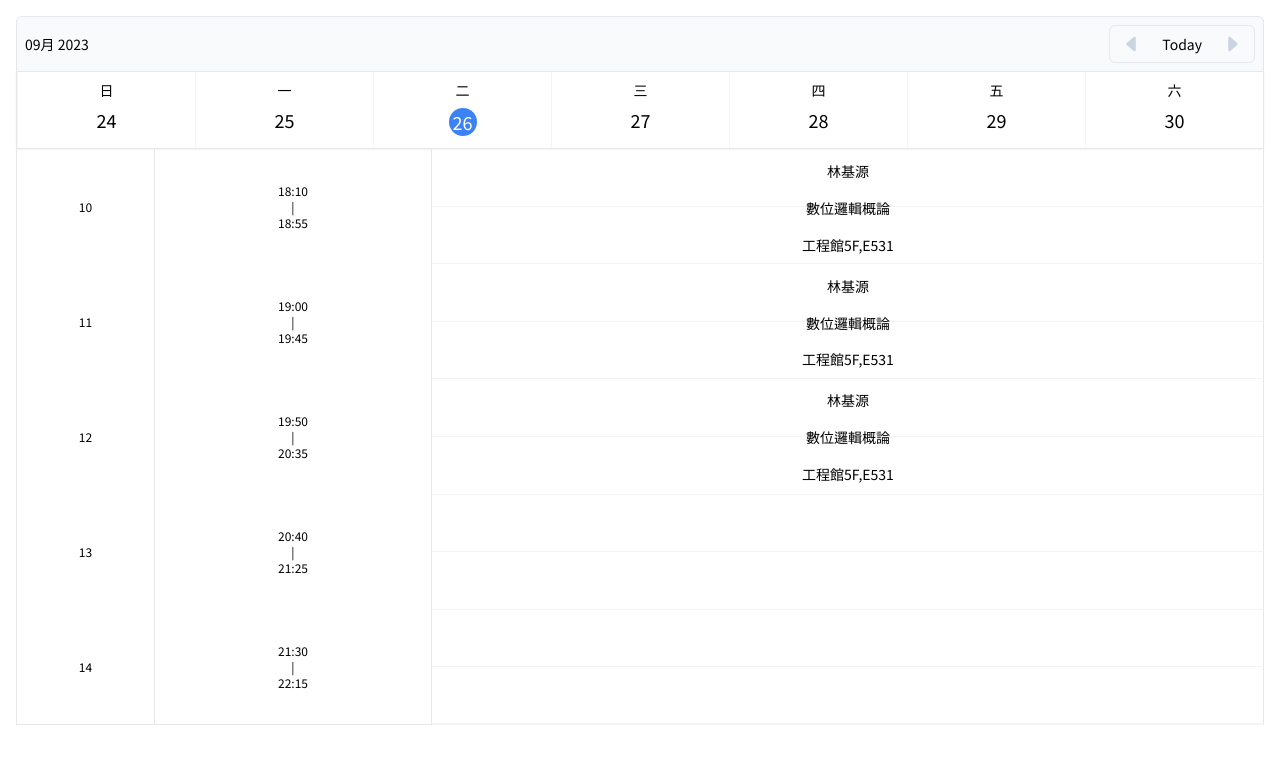
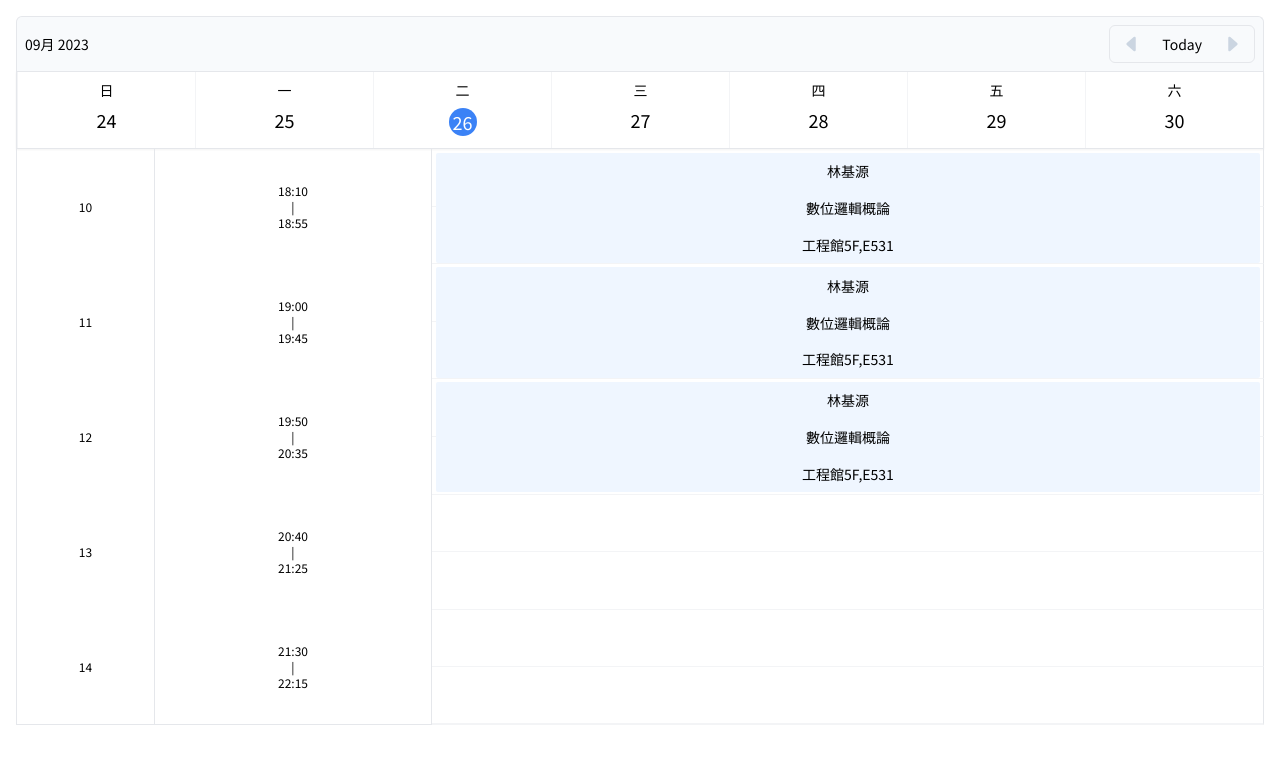
Before and after one commit to codingprovide/homework-sheet, a React (Vite) app: page / in a window 1280 px wide. Shown: the top 764 px of the page. Built offline with nearby package versions, Linux system fonts and the light colour scheme.

Commit message:
fix: course background css

```diff
--- a/courses.ts
+++ b/coursesList.ts
@@ -1,91 +1,91 @@
-interface Course {
+interface CourseList {
     teacher?: string,
     course?: string,
     classroom?: string,
     courseColor?: string
 }
 
-export let mondayCourse: Course[] = [
+export let mondayCourse: CourseList[] = [
     {
         teacher: "賴欣陽",
         course: "國文(一)",
         classroom: "國秀樓, 411",
-        courseColor: "bg-blue-50"
+        courseColor: "blue"
     },
     {
         teacher: "賴欣陽",
         course: "國文(一)",
         classroom: "國秀樓, 411",
-        courseColor: "bg-blue-50"
+        courseColor: "blue"
     },
     {
         teacher: "施啟煌",
         course: "全校共同時間",
-        courseColor: "bg-green-50"
+        courseColor: "green"
     },
     {
         teacher: "施啟煌",
         course: "全校共同時間",
-        courseColor: "bg-green-50"
+        courseColor: "green"
     }
 ]
 
-export let tuesdayCourse: Course[] = [
+export let tuesdayCourse: CourseList[] = [
     {
         teacher: "林基源",
         course: "數位邏輯概論",
         classroom: "工程館5F,E531",
-        courseColor: "bg-blue-50"
+        courseColor: "blue"
     },
     {
         teacher: "林基源",
         course: "數位邏輯概論",
         classroom: "工程館5F,E531",
-        courseColor: "bg-blue-50"
+        courseColor: "blue"
     },
     {
         teacher: "林基源",
         course: "數位邏輯概論",
         classroom: "工程館5F,E531",
-        courseColor: "bg-blue-50"
+        courseColor: "blue"
     },
 
 ];
 
-export let wednesdayCourse:Course[] = [
+export let wednesdayCourse:CourseList[] = [
     {
         teacher:"韋磊",
         course:"體育(一)",
         classroom:"青永館4F,桌球教室",
-        courseColor:"bg-blue-50"
+        courseColor:"blue"
     },
     {
         teacher:"韋磊",
         course:"體育(一)",
         classroom:"青永館4F,桌球教室",
-        courseColor:"bg-blue-50"
+        courseColor:"blue"
     },
     {
         teacher:"陳焜燦",
         course:"微積分(一)",
         classroom:"國秀樓,411",
-        courseColor:"bg-green-50"
+        courseColor:"green"
     },
     {
         teacher:"陳焜燦",
         course:"微積分(一)",
         classroom:"國秀樓,411",
-        courseColor:"bg-green-50"
+        courseColor:"green"
     },
     {
         teacher:"陳焜燦",
         course:"微積分(一)",
         classroom:"國秀樓,411",
-        courseColor:"bg-green-50"
+        courseColor:"green"
     }
 ]
 
-export let thuresdayCourse:Course[] = [
+export let thuresdayCourse:CourseList[] = [
     {
 
     },
@@ -99,46 +99,46 @@ export let thuresdayCourse:Course[] = [
         teacher: "賴欣陽",
         course: "國文(一)",
         classroom: "國秀樓, 411",
-        courseColor: "bg-blue-50"
+        courseColor: "blue"
     },
     {
         teacher: "賴欣陽",
         course: "國文(一)",
         classroom: "國秀樓, 411",
-        courseColor: "bg-blue-50"
+        courseColor: "blue"
     },
 
 ]
 
-export let fridayCourse:Course[] = [
+export let fridayCourse:CourseList[] = [
     {
         teacher:"黃宣詔",
         course:"計算機概論",
         classroom:"工程館5F, E529",
-        courseColor:"bg-blue-50"
+        courseColor:"blue"
     },
     {
         teacher:"黃宣詔",
         course:"計算機概論",
         classroom:"工程館5F, E529",
-        courseColor:"bg-blue-50"
+        courseColor:"blue"
     },
     {
         teacher:"黃宣詔",
         course:"計算機概論",
         classroom:"工程館5F, E529",
-        courseColor:"bg-blue-50"
+        courseColor:"blue"
     },
     {
         teacher:"廖姿婓",
         course:"英文(一)",
         classroom:"國秀樓,411",
-        courseColor:"bg-green-50"
+        courseColor:"green"
     },
     {
         teacher:"廖姿婓",
         course:"英文(一)",
         classroom:"國秀樓,411",
-        courseColor:"bg-green-50"
+        courseColor:"green"
     },
 ]
--- a/package.json
+++ b/package.json
@@ -10,6 +10,7 @@
     "preview": "vite preview"
   },
   "dependencies": {
+    "clsx": "^2.0.0",
     "date-fns": "^2.30.0",
     "react": "^18.2.0",
     "react-dom": "^18.2.0",
--- a/src/components/Calendar.tsx
+++ b/src/components/Calendar.tsx
@@ -1,9 +1,16 @@
 import { useState } from "react";
 import { BsCaretLeftFill, BsCaretRightFill } from "react-icons/bs"
-import { addDays, eachDayOfInterval, endOfWeek, subDays, startOfWeek, format, getDay } from "date-fns";
-import { mondayCourse, tuesdayCourse, wednesdayCourse, thuresdayCourse, fridayCourse } from "../../courses"
+import { addDays, eachDayOfInterval, endOfWeek, subDays, startOfWeek, format } from "date-fns";
+import { mondayCourse, tuesdayCourse, wednesdayCourse, thuresdayCourse, fridayCourse } from "../../coursesList"
+import Courses from "./Courses";
+
 
 function Calendar() {
+
+  const colorVariants = {
+    blue:"bg-blue-50",
+    green:"bg-green-50"
+  }
 
   const weekList = ["日", "一", "二", "三", "四", "五", "六"];
 
@@ -122,62 +129,14 @@ function Calendar() {
           <div className="border-b-2 border border-t-0 border-l-0 border-gray-100 border-r-gray-200"></div>
         </div>
 
-        {getDay(specifiedDate) === 1 && (
-          <div className="h-full w-4/6 grid grid-rows-5 absolute z-10 right-0 p-1 text-sm pt-0">
-            {mondayCourse.map((course, index) => (
-              <div className={`${course.courseColor} text-center rounded-sm justify-center items-center grid mt-1`} key={index}>
-                <div>{course.teacher}</div>
-                <div>{course.course}</div>
-                <div>{course.classroom}</div>
-              </div>
-            ))}
-          </div>
-        )}
-
-        {getDay(specifiedDate) === 2 && (
-          <div className="h-full w-4/6 grid grid-rows-5 absolute z-10 right-0 p-1 text-sm pt-0">
-            {tuesdayCourse.map((course, index) => (
-              <div className={`${course.courseColor} text-center rounded-sm justify-center items-center grid mt-1`} key={index}>
-                <div>{course.teacher}</div>
-                <div>{course.course}</div>
-                <div>{course.classroom}</div>
-              </div>
-            ))}
-          </div>
-        )}
-        {getDay(specifiedDate) === 3 && (
-          <div className="h-full w-4/6 grid grid-rows-5 absolute z-10 right-0 p-1 text-sm pt-0">
-            {wednesdayCourse.map((course, index) => (
-              <div className={`${course.courseColor} text-center rounded-sm justify-center items-center grid mt-1`} key={index}>
-                <div>{course.teacher}</div>
-                <div>{course.course}</div>
-                <div>{course.classroom}</div>
-              </div>
-            ))}
-          </div>
-        )}
-        {getDay(specifiedDate) === 4 && (
-          <div className="h-full w-4/6 grid grid-rows-5 absolute z-10 right-0 p-1 text-sm pt-0">
-            {thuresdayCourse.map((course, index) => (
-              <div className={`${course.courseColor} text-center rounded-sm justify-center items-center grid mt-1`} key={index}>
-                <div>{course.teacher}</div>
-                <div>{course.course}</div>
-                <div>{course.classroom}</div>
-              </div>
-            ))}
-          </div>
-        )}
-        {getDay(specifiedDate) === 5 && (
-          <div className="h-full w-4/6 grid grid-rows-5 absolute z-10 right-0 p-1 text-sm pt-0">
-            {fridayCourse.map((course, index) => (
-              <div className={`${course.courseColor} text-center rounded-sm justify-center items-center grid mt-1`} key={index}>
-                <div>{course.teacher}</div>
-                <div>{course.course}</div>
-                <div>{course.classroom}</div>
-              </div>
-            ))}
-          </div>
-        )}
+        <Courses specifiedDate={specifiedDate}
+          mondayCourse={mondayCourse}
+          tuesdayCourse={tuesdayCourse}
+          thuresdayCourse={thuresdayCourse}
+          wednesdayCourse={wednesdayCourse}
+          fridayCourse={fridayCourse}
+          colorVariants={colorVariants}
+          />
 
       </div>
     </div>
--- /dev/null
+++ b/src/components/Courses.tsx
@@ -0,0 +1,106 @@
+import getDay from "date-fns/getDay"
+import clsx from "clsx"
+
+interface CourseList {
+    teacher?: string,
+    course?: string,
+    classroom?: string,
+    courseColor?: string
+}
+
+interface Color {
+    blue: string,
+    green: string
+}
+
+interface Courses {
+    specifiedDate: Date,
+    mondayCourse: CourseList[],
+    tuesdayCourse: CourseList[],
+    wednesdayCourse: CourseList[],
+    thuresdayCourse: CourseList[],
+    fridayCourse: CourseList[],
+    colorVariants: Color
+
+}
+
+function Courses({ specifiedDate, mondayCourse, tuesdayCourse, wednesdayCourse, thuresdayCourse, fridayCourse, colorVariants }: Courses) {
+
+    return (
+        <>
+            {getDay(specifiedDate) === 1 && (
+                <div className="h-full w-4/6 grid grid-rows-5 absolute z-10 right-0 p-1 text-sm pt-0">
+                    {mondayCourse.map((course, index) => (
+                        <div className={clsx(
+                            colorVariants[course.courseColor as keyof Color],
+                            "text-center rounded-sm justify-center items-center grid mt-1"
+                        )} key={index}>
+                            <div>{course.teacher}</div>
+                            <div>{course.course}</div>
+                            <div>{course.classroom}</div>
+                        </div>
+                    ))}
+                </div>
+            )}
+
+            {getDay(specifiedDate) === 2 && (
+                <div className="h-full w-4/6 grid grid-rows-5 absolute z-10 right-0 p-1 text-sm pt-0">
+                    {tuesdayCourse.map((course, index) => (
+                        <div className={clsx(
+                            colorVariants[course.courseColor as keyof Color],
+                            "text-center rounded-sm justify-center items-center grid mt-1"
+                        )} key={index}>
+                            <div>{course.teacher}</div>
+                            <div>{course.course}</div>
+                            <div>{course.classroom}</div>
+                        </div>
+                    ))}
+                </div>
+            )}
+            {getDay(specifiedDate) === 3 && (
+                <div className="h-full w-4/6 grid grid-rows-5 absolute z-10 right-0 p-1 text-sm pt-0">
+                    {wednesdayCourse.map((course, index) => (
+                        <div className={clsx(
+                            colorVariants[course.courseColor as keyof Color],
+                            "text-center rounded-sm justify-center items-center grid mt-1"
+                        )} key={index}>
+                            <div>{course.teacher}</div>
+                            <div>{course.course}</div>
+                            <div>{course.classroom}</div>
+                        </div>
+                    ))}
+                </div>
+            )}
+            {getDay(specifiedDate) === 4 && (
+                <div className="h-full w-4/6 grid grid-rows-5 absolute z-10 right-0 p-1 text-sm pt-0">
+                    {thuresdayCourse.map((course, index) => (
+                        <div className={clsx(
+                            colorVariants[course.courseColor as keyof Color],
+                            "text-center rounded-sm justify-center items-center grid mt-1"
+                        )} key={index}>
+                            <div>{course.teacher}</div>
+                            <div>{course.course}</div>
+                            <div>{course.classroom}</div>
+                        </div>
+                    ))}
+                </div>
+            )}
+            {getDay(specifiedDate) === 5 && (
+                <div className="h-full w-4/6 grid grid-rows-5 absolute z-10 right-0 p-1 text-sm pt-0">
+                    {fridayCourse.map((course, index) => (
+                        <div className={clsx(
+                            colorVariants[course.courseColor as keyof Color],
+                            "text-center rounded-sm justify-center items-center grid mt-1"
+                        )} key={index}>
+                            <div>{course.teacher}</div>
+                            <div>{course.course}</div>
+                            <div>{course.classroom}</div>
+                        </div>
+                    ))}
+                </div>
+            )}
+        </>
+    )
+}
+
+export default Courses
```
Also changed, not shown: 1 other file (tests, documents, lock files or other folders).
